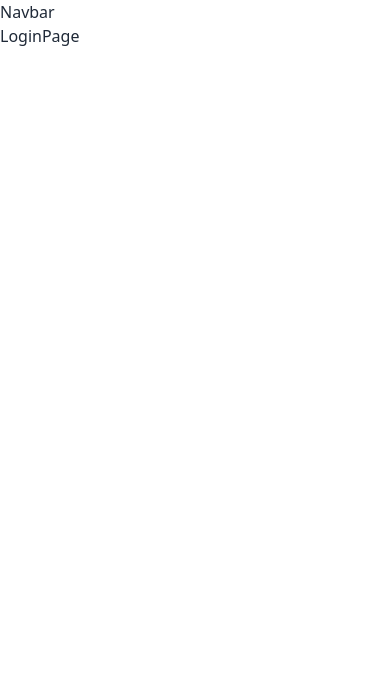
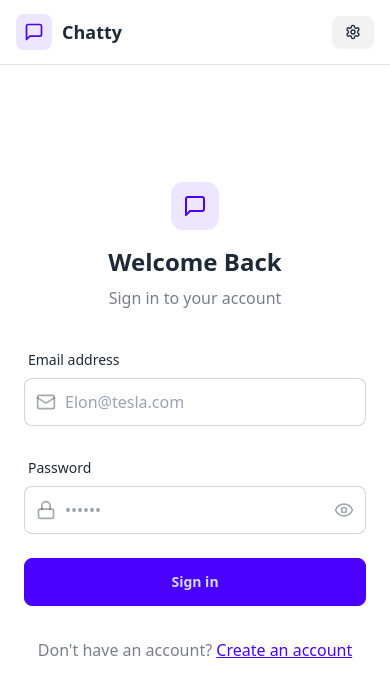
Before and after one commit to nhathuych/realtime-chat-app-mern-fe, a React (Vite) app: page /login in a window 390 px wide. Shown: the top 694 px of the page. Built offline with nearby package versions, Linux system fonts and the light colour scheme; no server answers.

Commit message:
add login UI using daisyUI, validate form and integrate login API

```diff
--- a/src/components/Navbar.jsx
+++ b/src/components/Navbar.jsx
@@ -1,8 +1,48 @@
 import React from 'react'
+import { useAuthStore } from '../store/useAuthStore'
+import { Link } from 'react-router-dom'
+import { LogOut, MessageSquare, Settings, User } from 'lucide-react'
 
 const Navbar = () => {
+  const { logout, authUser } = useAuthStore()
+
   return (
-    <div>Navbar</div>
+    <header className='top-0 z-40 fixed bg-base-100 bg-base-100/80 backdrop-blur-lg border-b border-base-300 w-full'>
+      <div className='mx-auto px-4 h-16 container'>
+        <div className='flex justify-between items-center h-full'>
+          <div className='flex items-center gap-8'>
+            <Link to="/" className='flex items-center gap-2.5 hover:opacity-80 transition-all'>
+              <div className='flex justify-center items-center bg-primary/10 rounded-lg size-9'>
+                <MessageSquare className='size-5 text-primary' />
+              </div>
+              <h1 className='font-bold text-lg'>Chatty</h1>
+            </Link>
+          </div>
+
+          <div className='flex items-center gap-2'>
+            <Link to='/settings' className='gap-2 transition-colors btn btn-sm'>
+              <Settings className='size-4' />
+              <span className='hidden sm:inline'>Settings</span>
+            </Link>
+
+            {authUser && (
+              <>
+                <Link to='/profile' className='gap-2 btn btn-sm'>
+                  <User className='size-5' />
+                  <span className='hidden sm:inline'>Profile</span>
+                </Link>
+
+                <button onClick={logout} className='flex items-center gap-2'>
+                  <LogOut className='size-5' />
+                  <span className='hidden sm:inline'>Logout</span>
+                </button>
+              </>
+            )}
+          </div>
+
+        </div>
+      </div>
+    </header>
   )
 }
 
--- a/src/pages/LoginPage.jsx
+++ b/src/pages/LoginPage.jsx
@@ -1,8 +1,110 @@
-import React from 'react'
+import { useState } from "react"
+import { useAuthStore } from "../store/useAuthStore"
+import { Eye, EyeOff, Loader2, Lock, Mail, MessageSquare } from "lucide-react"
+import { Link } from "react-router-dom"
+import AuthImagePattern from "../components/AuthImagePattern"
+import toast from "react-hot-toast"
 
 const LoginPage = () => {
+  const [showPassword, setShowPassword] = useState(false)
+  const [formData, setFormData] = useState({ email: '', password: '' })
+  const { login, isLoggingIn } = useAuthStore()
+
+  const validateForm = () => {
+    if (!formData.email.trim()) return toast.error('Email is required')
+    if (!/\S+@\S+\.\S+/.test(formData.email.trim())) return toast.error('Invalid email format')
+    if (!formData.password) return toast.error('Password is required')
+    if (formData.password.length < 6) return toast.error('Password must be at least 6 characters')
+
+    return true
+  }
+
+  const handleSubmit = async (e) => {
+    e.preventDefault()
+    // toast.error() returns data that's neither false nor null
+    if (validateForm() === true) login(formData)
+  }
+
   return (
-    <div>LoginPage</div>
+    <div className='grid lg:grid-cols-2 h-screen'>
+      {/* left side */}
+      <div className='flex flex-col justify-center items-center p-6 sm:p-12'>
+        <div className='space-y-8 w-full max-w-md'>
+          {/* logo */}
+          <div className='mb-8 text-center'>
+            <div className='group flex flex-col items-center gap-2'>
+              <div className='group-hover:bg-primary flex justify-center items-center bg-primary/10 rounded-xl size-12 transition-colors'>
+                <MessageSquare className='size-6 text-primary' />
+              </div>
+              <h1 className='mt-2 font-bold text-2xl'>Welcome Back</h1>
+              <p className='text-base-content/60'>Sign in to your account</p>
+            </div>
+          </div>
+
+          {/* form */}
+          <form onSubmit={handleSubmit} className='space-y-6'>
+            <div className='form-control'>
+              <label className='label'>
+                <span className='font-medium label-text'>Email address</span>
+              </label>
+              <div className='relative'>
+                <div className='left-0 absolute inset-y-0 flex items-center pl-3 pointer-events-none'>
+                  <Mail className='size-5 text-base-content/40' />
+                </div>
+                <input
+                  type='email'
+                  className='pl-10 input-bordered w-full input'
+                  placeholder='Elon@tesla.com'
+                  value={formData.email}
+                  onChange={(e) => setFormData({ ...formData, email: e.target.value })}
+                />
+              </div>
+            </div>
+
+            <div className='form-control'>
+              <label className='label'>
+                <span className='font-medium label-text'>Password</span>
+              </label>
+              <div className='relative'>
+                <div className='left-0 absolute inset-y-0 flex items-center pl-3 pointer-events-none'>
+                  <Lock className='size-5 text-base-content/40' />
+                </div>
+                <input
+                  type={showPassword? 'text' : 'password'}
+                  className='pl-10 input-bordered w-full input'
+                  placeholder='••••••'
+                  value={formData.password}
+                  onChange={(e) => setFormData({ ...formData, password: e.target.value})}
+                />
+                <button
+                  type='button'
+                  className='right-0 absolute inset-y-0 flex items-center pr-3'
+                  onClick={() => setShowPassword(!showPassword)}
+                >
+                  {showPassword ? <EyeOff className='size-5 text-base-content/40' /> : <Eye className="size-5 text-base-content/40" />}
+                </button>
+              </div>
+            </div>
+
+            <button type='submit' className='w-full btn btn-primary' disabled={isLoggingIn}>
+              {isLoggingIn ? <><Loader2 className='size-5 animate-spin' />Loading...</> : 'Sign in'}
+            </button>
+          </form>
+
+          <div className='text-center'>
+            <p className='text-base-content/60'>Don't have an account?{" "}
+              <Link to='/signup' className="link link-primary">Create an account</Link>
+            </p>
+          </div>
+        </div>
+      </div>
+
+      {/* right side */}
+      <AuthImagePattern
+        title="Join our community"
+        subtitle="Connect with friends, share moments and stay in touch with your loved ones."
+      />
+    </div>
   )
 }
 
--- a/src/store/useAuthStore.js
+++ b/src/store/useAuthStore.js
@@ -33,5 +33,28 @@ export const useAuthStore = create((set) => ({
     } finally {
       set({ isSigningUp: false })
     }
+  },
+
+  login: async (data) => {
+    try {
+      set({ isLogginIn: true })
+      const res = await axiosInstance.post('/auth/login', data)
+      set({ authUser: res.data })
+      toast.success('You have been logged in successfully')
+    } catch (error) {
+      toast.error(error.response.data.message)
+    } finally {
+      set({ isLogginIn: false })
+    }
+  },
+
+  logout: async () => {
+    try {
+      await axiosInstance.post('auth/logout')
+      set({ authUser: null })
+      toast.success('You have been logged out successfully')
+    } catch (error) {
+      toast.error(error.response.data.message)
+    }
   }
 }))
```
